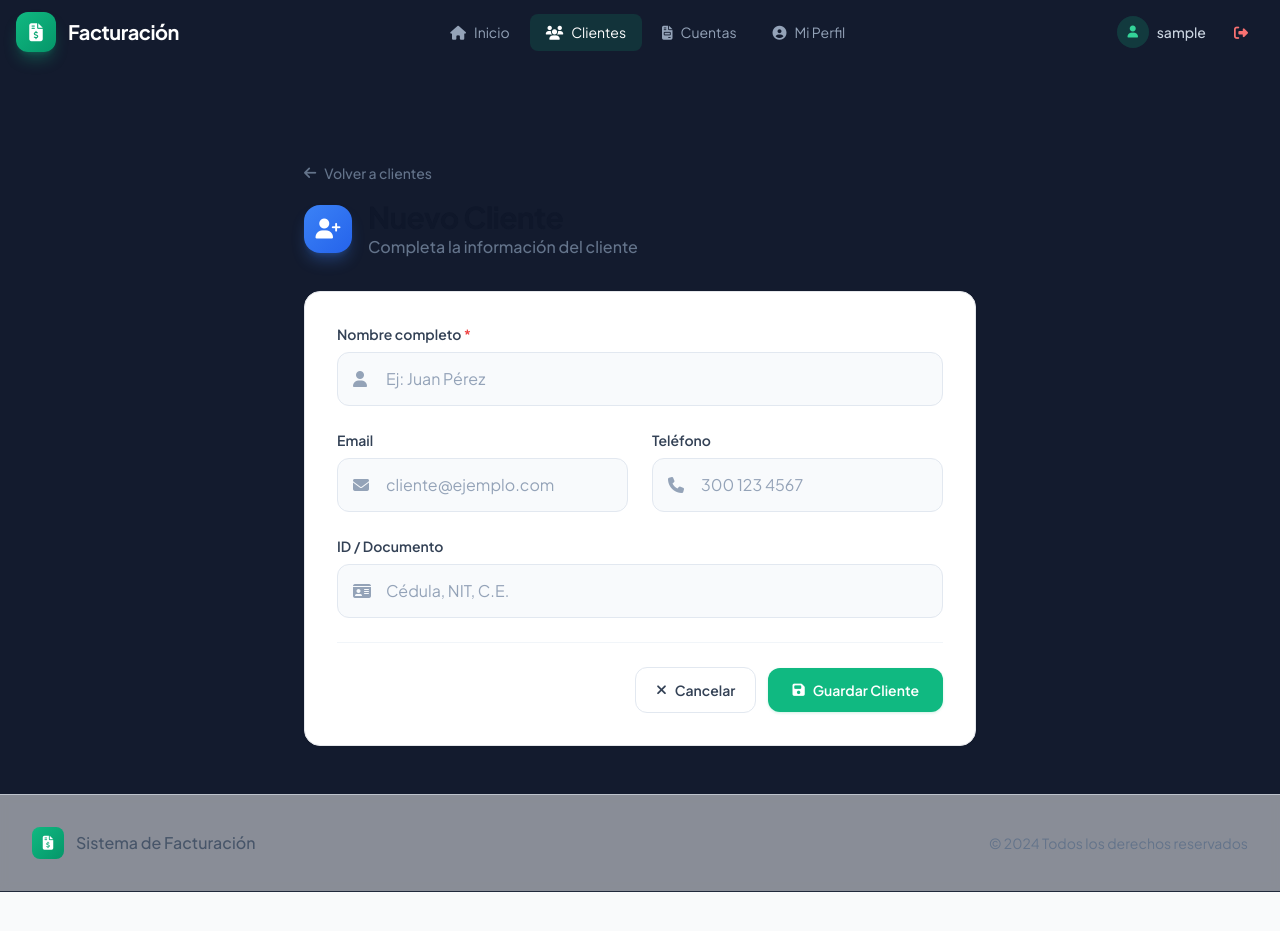
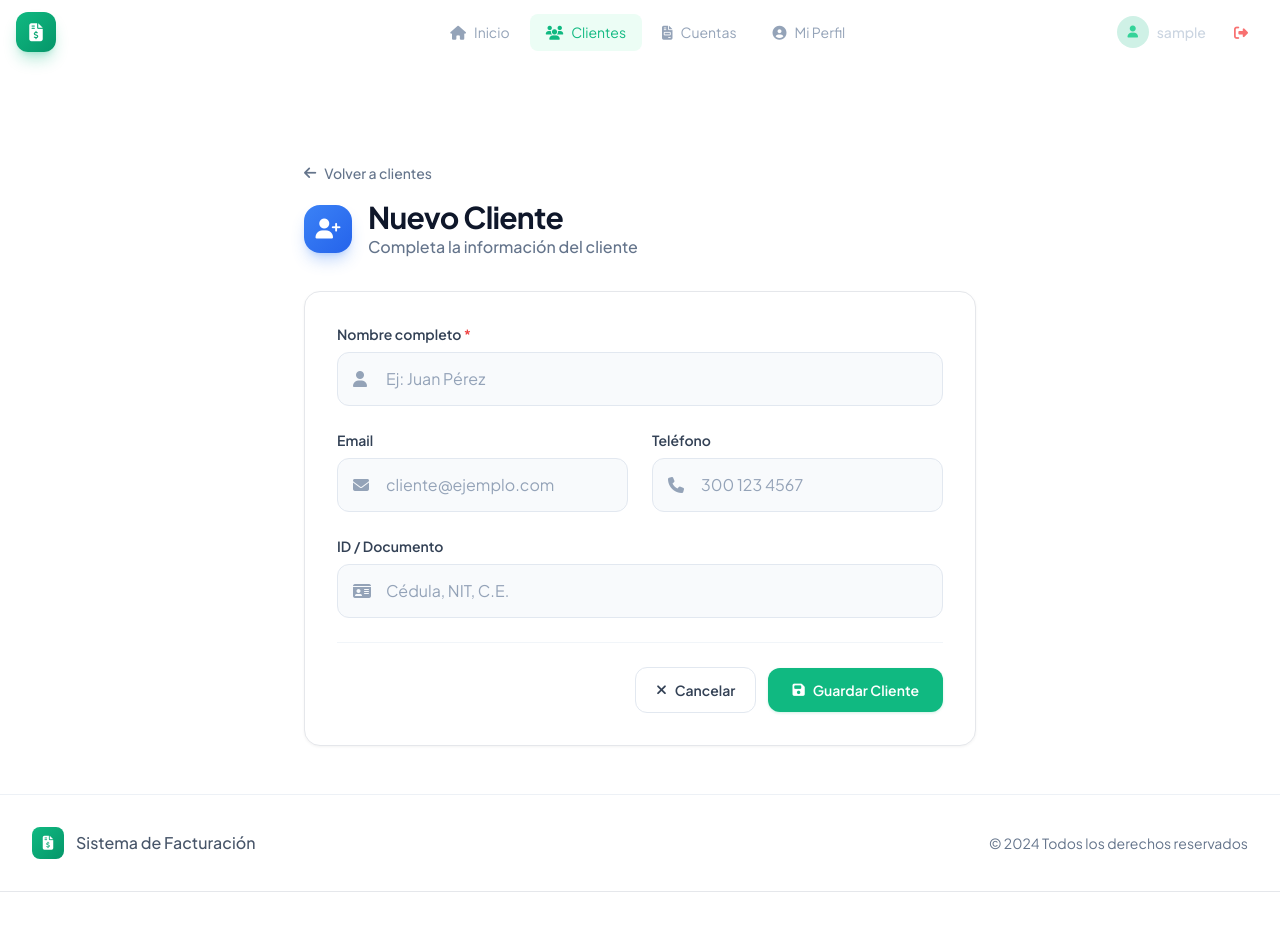
Before and after one commit to Eglism11/web-facturacion, a Flask app: page /clientes/nuevo in a window 1280 px wide. Shown: the top 931 px of the page. Run offline with Flask 3, Linux system fonts and the light colour scheme; the visitor is signed in with stand-in values (Sample User, id 1); parts of the project's set-up code (start-up, migrations or seed data) failed here and were passed over; some libraries are stand-ins or nearby versions.

Commit message:
UI: Light theme - white background

```diff
--- a/templates/base.html
+++ b/templates/base.html
@@ -59,7 +59,7 @@
 
     <style>
         body {
-            background: #f9fafb;
+            background: #ffffff;
             min-height: 100vh;
         }
 
@@ -71,8 +71,8 @@
         }
 
         .nav-glass {
-            background: rgba(15, 23, 42, 0.98);
-            border-bottom: 1px solid rgba(255, 255, 255, 0.06);
+            background: #ffffff;
+            border-bottom: 1px solid #e5e7eb;
         }
 
         .nav-link {
@@ -86,13 +86,13 @@
         }
 
         .nav-link:hover {
-            color: #ffffff;
-            background-color: rgba(255, 255, 255, 0.06);
+            color: #1f2937;
+            background-color: #f3f4f6;
         }
 
         .nav-link.active {
-            color: #ffffff;
-            background-color: rgba(16, 185, 129, 0.15);
+            color: #10b981;
+            background-color: #ecfdf5;
         }
 
         .mobile-nav-link {
```
